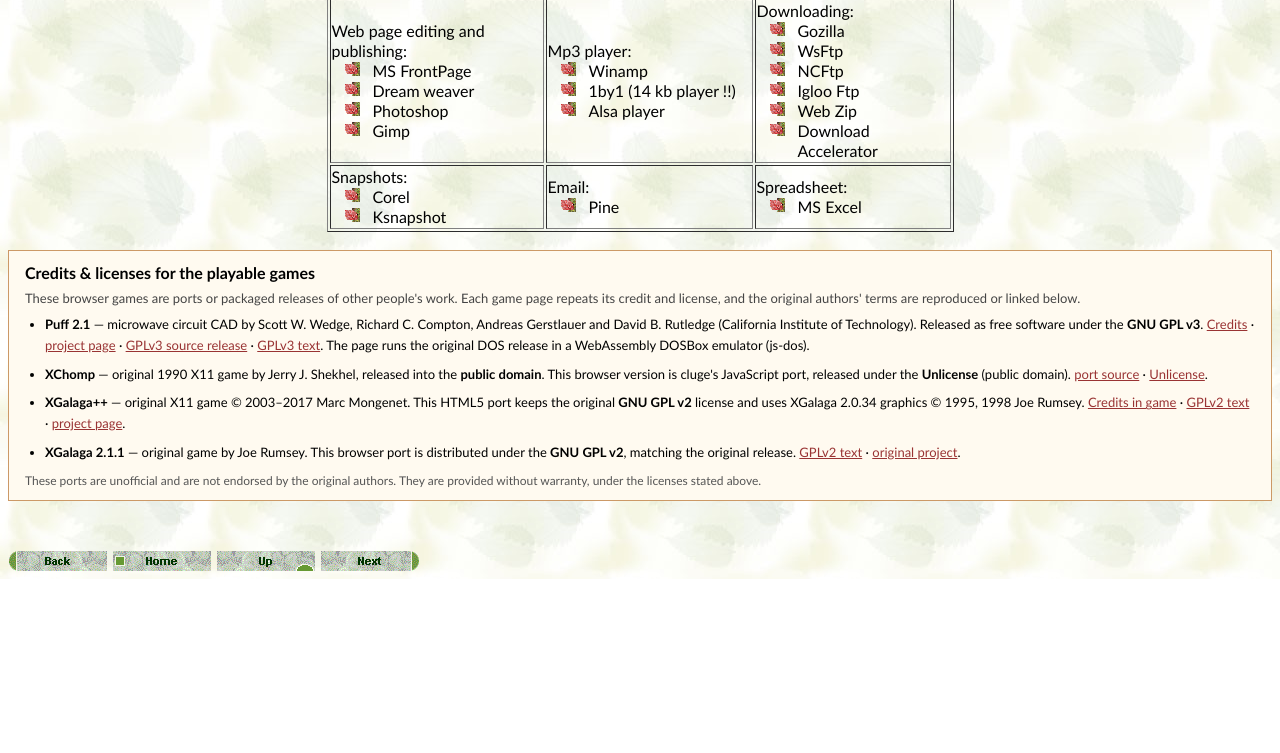
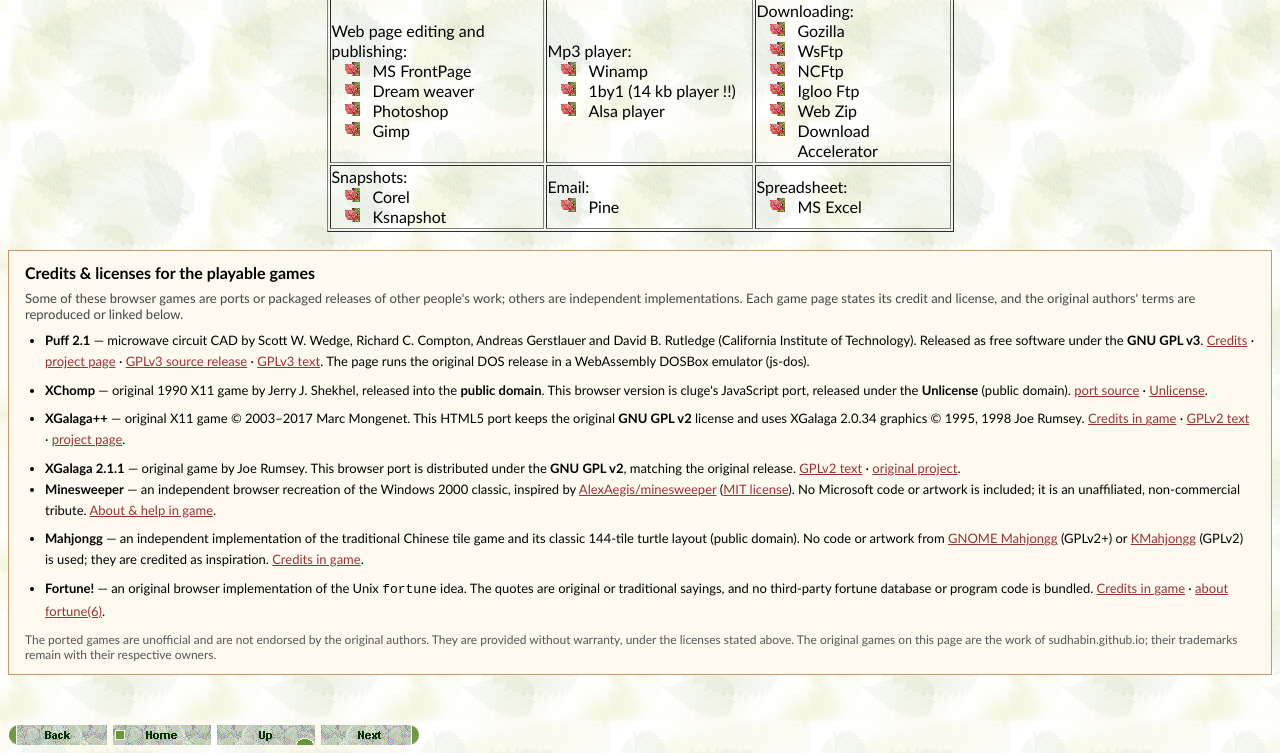
Before and after one commit to sudhabin/sudhabin.github.io, a plain HTML site: page softwares.htm in a window 1280 px wide. Shown: the part 489-1242 px from the top of the page. Before the commit the page ends 1068 px from the top, so only its background shows below. Drawn offline with Linux system fonts and the light colour scheme.

Commit message:
Add credits and license notes for Fortune, Mahjongg and Minesweeper

```diff
--- a/softwares.htm
+++ b/softwares.htm
@@ -153,8 +153,9 @@ if(MSFPhover) { MSFPnav4n=MSFPpreload("_derived/photo.htm_cmp_sudhabin010_hbtn.g
     <font face="Trebuchet MS, Arial, Helvetica">
       <p style="margin:0 0 8px;"><b>Credits &amp; licenses for the playable games</b></p>
       <p style="margin:0 0 8px; font-size:13px; color:#444;">
-        These browser games are ports or packaged releases of other people's work. Each game page repeats
-        its credit and license, and the original authors' terms are reproduced or linked below.
+        Some of these browser games are ports or packaged releases of other people's work;
+        others are independent implementations. Each game page states its credit and license,
+        and the original authors' terms are reproduced or linked below.
       </p>
       <ul style="margin:0; padding-left:20px; font-size:13px; line-height:1.6;">
         <li style="margin-bottom:8px;">
@@ -188,10 +189,33 @@ if(MSFPhover) { MSFPnav4n=MSFPpreload("_derived/photo.htm_cmp_sudhabin010_hbtn.g
           <a href="xgalaga-2.1.1/COPYING" target="_blank">GPLv2 text</a> &middot;
           <a href="http://rumsey.org/xgal.html" target="_blank" rel="noopener noreferrer">original project</a>.
         </li>
+        <li style="margin-bottom:8px;">
+          <b>Minesweeper</b> &mdash; an independent browser recreation of the Windows 2000 classic,
+          inspired by <a href="https://github.com/AlexAegis/minesweeper" target="_blank" rel="noopener noreferrer">AlexAegis/minesweeper</a>
+          (<a href="https://github.com/AlexAegis/minesweeper/blob/main/LICENSE" target="_blank" rel="noopener noreferrer">MIT license</a>).
+          No Microsoft code or artwork is included; it is an unaffiliated, non-commercial tribute.
+          <a href="minesweeper/index.html">About &amp; help in game</a>.
+        </li>
+        <li style="margin-bottom:8px;">
+          <b>Mahjongg</b> &mdash; an independent implementation of the traditional Chinese tile game
+          and its classic 144-tile turtle layout (public domain). No code or artwork from
+          <a href="https://gitlab.gnome.org/GNOME/gnome-mahjongg" target="_blank" rel="noopener noreferrer">GNOME Mahjongg</a>
+          (GPLv2+) or <a href="https://apps.kde.org/kmahjongg/" target="_blank" rel="noopener noreferrer">KMahjongg</a>
+          (GPLv2) is used; they are credited as inspiration.
+          <a href="mahjongg.htm#game-credits">Credits in game</a>.
+        </li>
+        <li>
+          <b>Fortune!</b> &mdash; an original browser implementation of the Unix <code>fortune</code>
+          idea. The quotes are original or traditional sayings, and no third-party fortune database or
+          program code is bundled.
+          <a href="fortune.htm#game-credits">Credits in game</a> &middot;
+          <a href="https://en.wikipedia.org/wiki/Fortune_(Unix)" target="_blank" rel="noopener noreferrer">about fortune(6)</a>.
+        </li>
       </ul>
       <p style="margin:10px 0 0; font-size:12px; color:#555;">
-        These ports are unofficial and are not endorsed by the original authors. They are provided
-        without warranty, under the licenses stated above.
+        The ported games are unofficial and are not endorsed by the original authors. They are provided
+        without warranty, under the licenses stated above. The original games on this page are the
+        work of sudhabin.github.io; their trademarks remain with their respective owners.
       </p>
     </font>
   </div>
```
Also changed, not shown: fortune.htm (+7 -1 lines), mahjongg.htm (+7 -1 lines), minesweeper/index.html (+5 -2 lines).
